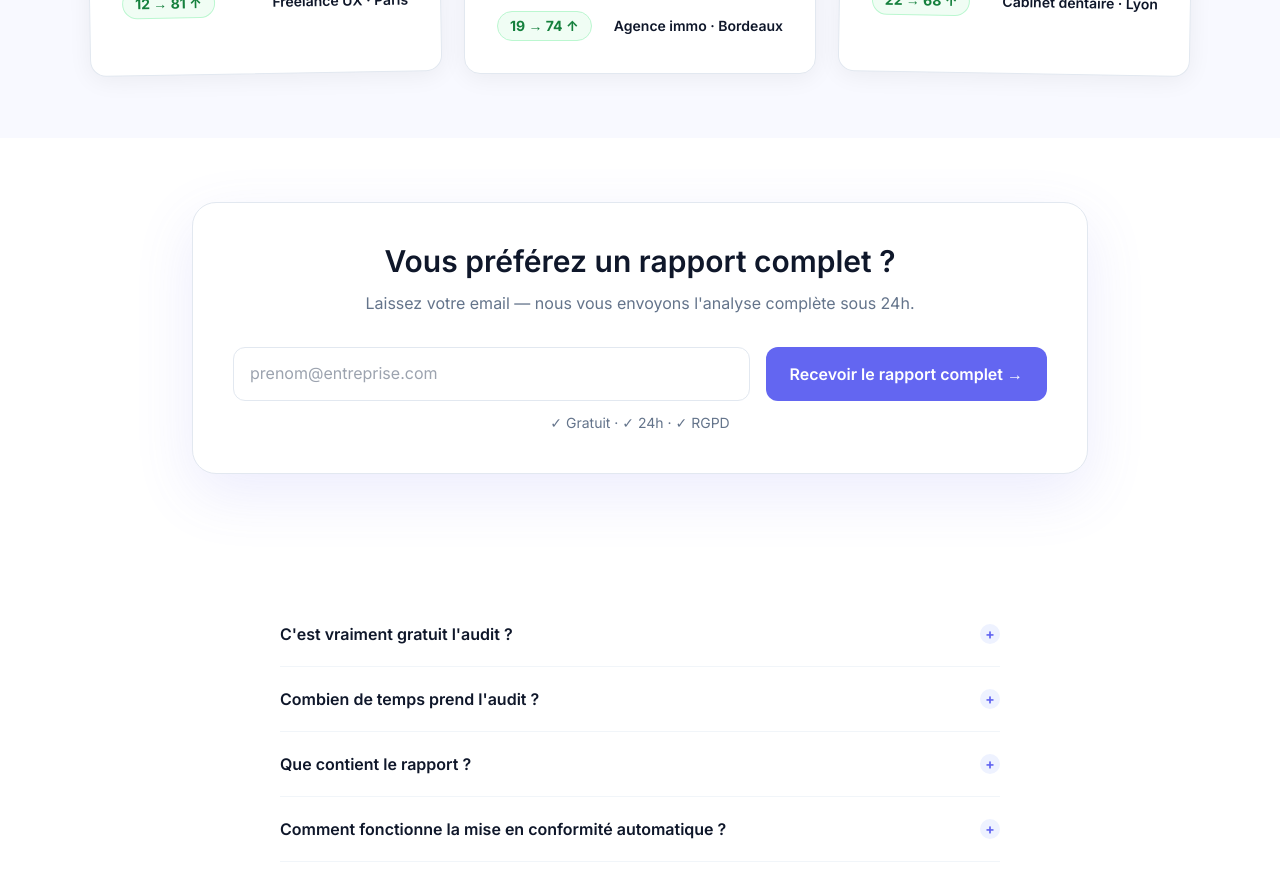
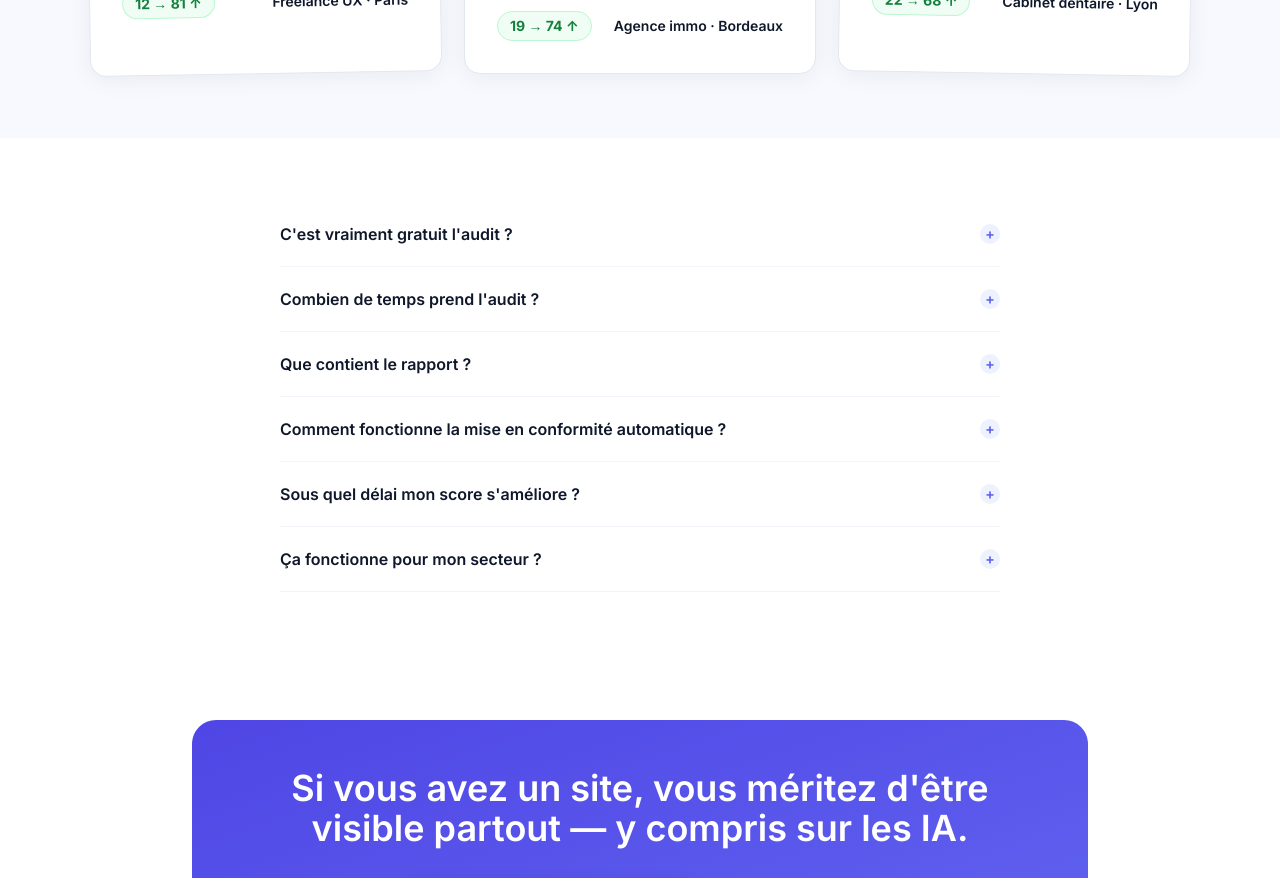
Before and after one commit to Kolkane/MCP-Audit, a Next.js app: page / in a window 1280 px wide. Shown: the part 4340-5218 px from the top of the page. Built offline with nearby package versions, Linux system fonts and the light colour scheme; no server answers.

Commit message:
chore: update favicon and remove email capture

```diff
--- a/app/page.tsx
+++ b/app/page.tsx
@@ -162,7 +162,6 @@ function MainPage() {
         )}
       </AnimatePresence>
       <TestimonialsSection />
-      <ReportEmailSection />
       <FaqSection />
       <FinalCtaSection />
       <SiteFooter />
@@ -502,28 +501,6 @@ function TestimonialsSection() {
   );
 }
 
-function ReportEmailSection() {
-  return (
-    <section className="section" id="report-email">
-      <div className="mx-auto max-w-4xl rounded-3xl border border-[#E2E8F0] bg-white p-10 text-center shadow-[0_20px_60px_rgba(99,102,241,0.12)]">
-        <FadeIn>
-          <h2 className="text-3xl font-semibold text-night">Vous préférez un rapport complet ?</h2>
-          <p className="mt-3 text-base text-slate">Laissez votre email — nous vous envoyons l'analyse complète sous 24h.</p>
-          <div className="mt-8 flex flex-col gap-4 md:flex-row">
-            <input
-              type="email"
-              placeholder="prenom@entreprise.com"
-              className="flex-1 rounded-xl border border-border px-4 py-3 text-night focus:border-accent focus:outline-none"
-            />
-            <button className="rounded-xl bg-accent px-6 py-3 text-base font-semibold text-white">Recevoir le rapport complet →</button>
-          </div>
-          <p className="mt-3 text-sm text-slate">✓ Gratuit · ✓ 24h · ✓ RGPD</p>
-        </FadeIn>
-      </div>
-    </section>
-  );
-}
-
 function FaqSection() {
   return (
     <section className="section" id="faq">
```
